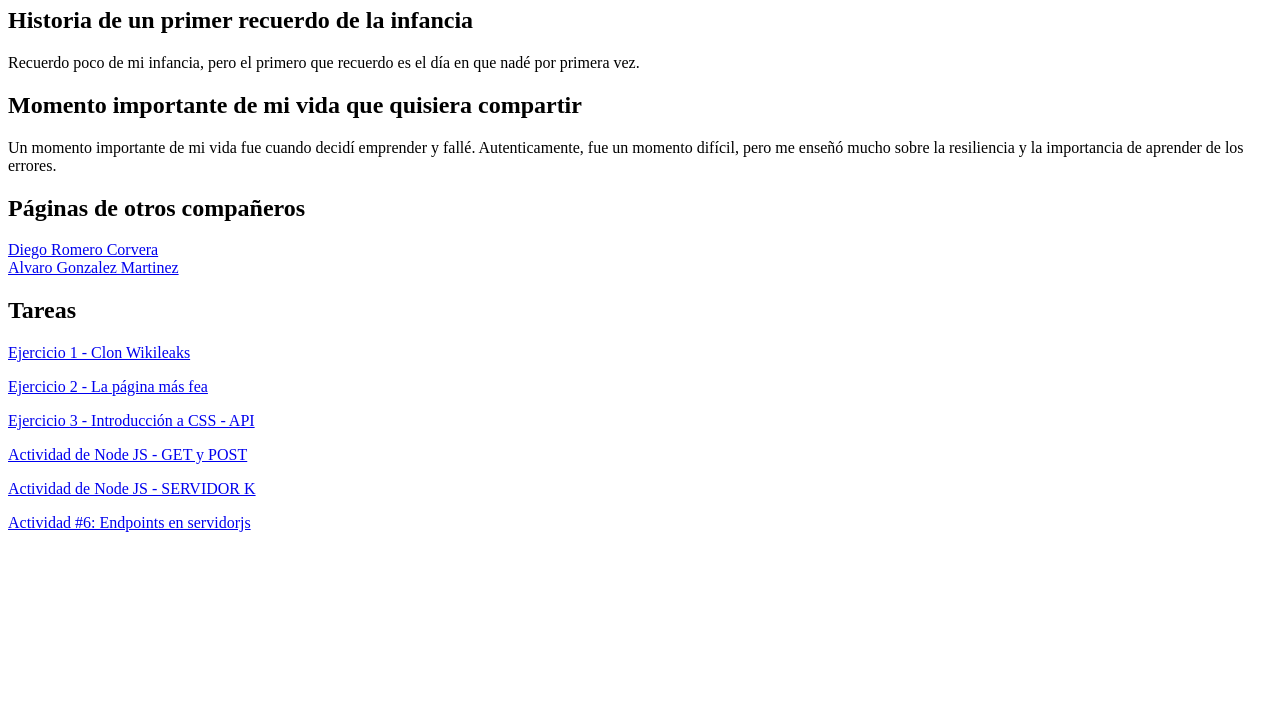
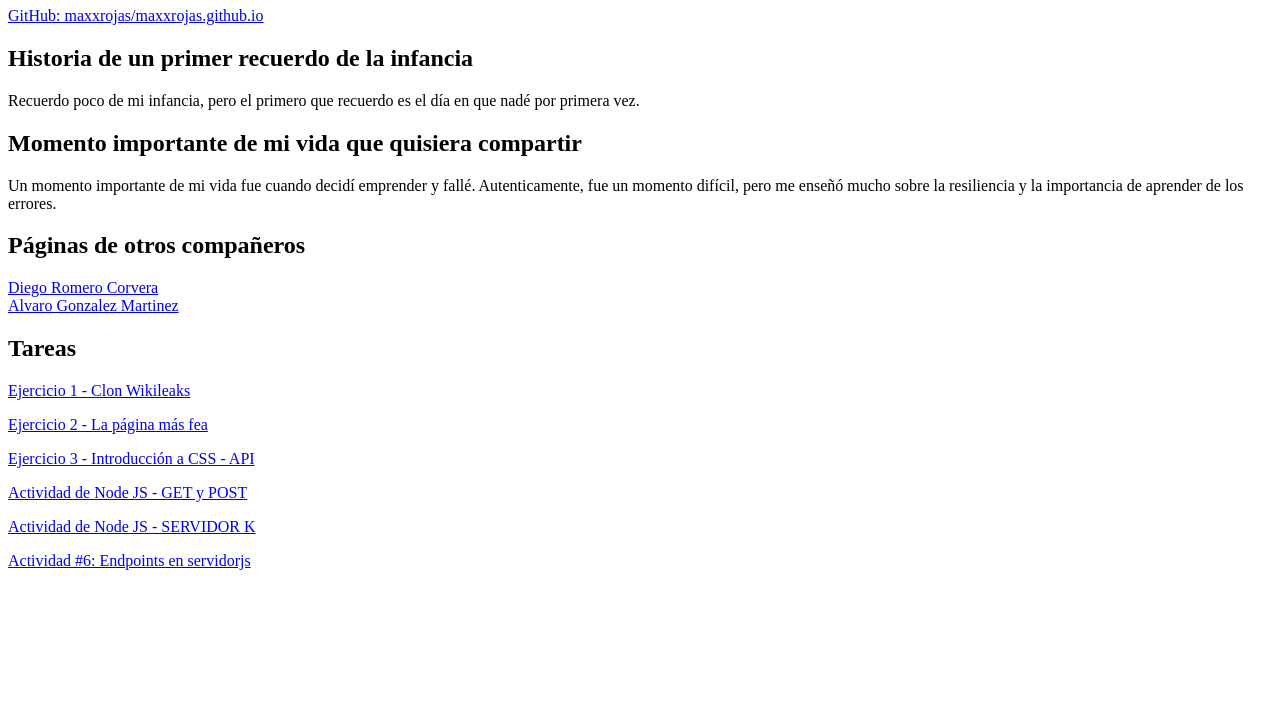
Before and after one commit to maxxrojas/maxxrojas.github.io, a plain HTML site: page index.html in a window 1280 px wide. Shown: the part 73-800 px from the top of the page. Drawn offline with Linux system fonts and the light colour scheme.

Commit message:
Add GitHub repo link to index

```diff
--- a/index.html
+++ b/index.html
@@ -7,6 +7,11 @@
     </head>
     <body>
         <h1>Maximiliano Rojas</h1>
+        <p>
+            <a href="https://github.com/maxxrojas/maxxrojas.github.io"
+                >GitHub: maxxrojas/maxxrojas.github.io</a
+            >
+        </p>
         <section id="recuerdo-infancia">
             <h2>Historia de un primer recuerdo de la infancia</h2>
             <p>
```
